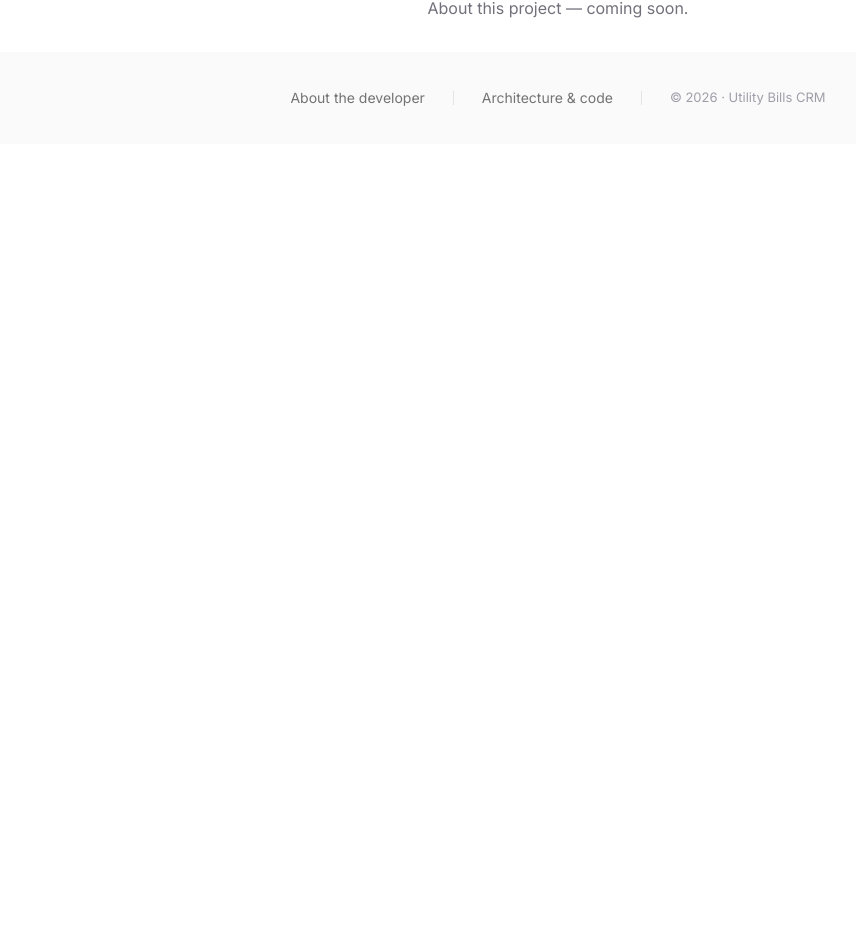
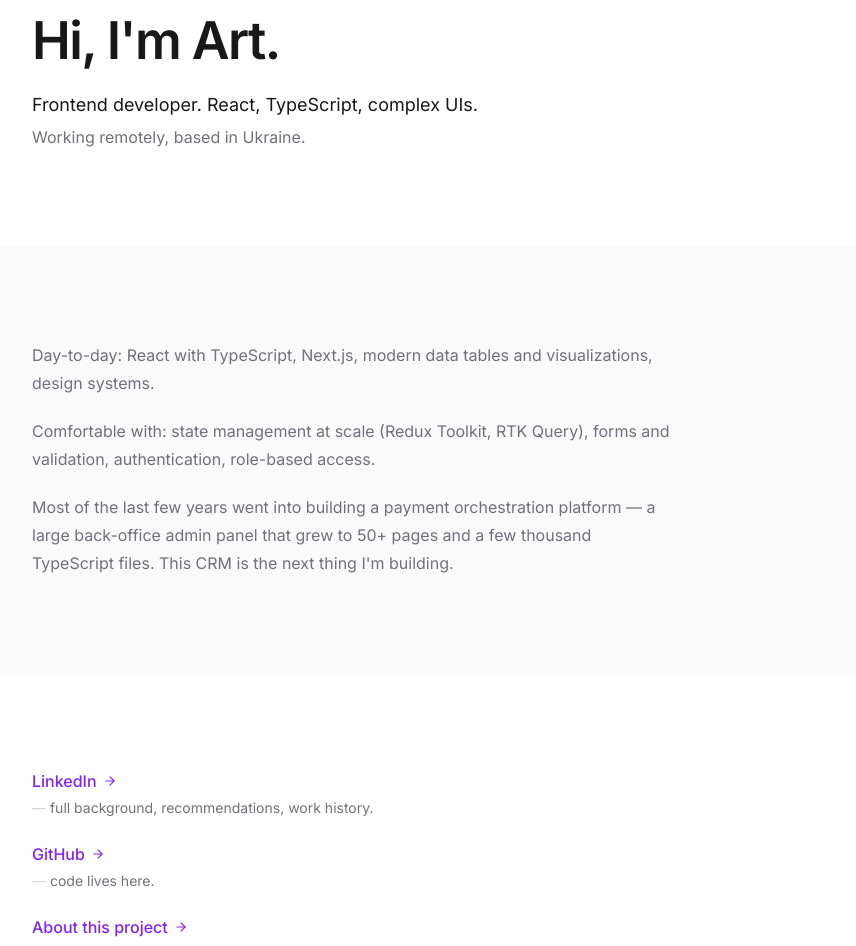
Before and after one commit to ArtLoban/utility-bills-crm, a Next.js app: page /about in a window 1280 px wide. Shown: the part 140-1086 px from the top of the page, without its empty margins (82-938 px from the left). Before the commit the page ends 800 px from the top, so only its background shows below. Built offline with nearby package versions, Linux system fonts and the light colour scheme; no server answers.

Commit message:
feat: implement about page with translations

```diff
--- a/app/(public)/about/page.tsx
+++ b/app/(public)/about/page.tsx
@@ -1,10 +1,91 @@
-export default function AboutPage() {
+import Link from "next/link";
+import { ArrowRight } from "lucide-react";
+import { getTranslations } from "next-intl/server";
+import { ROUTES } from "@/lib/routes";
+
+export default async function AboutPage() {
+  const t = await getTranslations("landing");
+
   return (
-    <div className="flex flex-1 flex-col items-center justify-center gap-4 p-8">
-      <h1 className="text-2xl font-semibold tracking-tight text-zinc-900 dark:text-zinc-50">
-        About
-      </h1>
-      <p className="text-zinc-500 dark:text-zinc-400">About this project — coming soon.</p>
-    </div>
+    <>
+      {/* § 1 Hero */}
+      <section className="py-24">
+        <div className="mx-auto max-w-[1100px] px-6">
+          <div className="max-w-[640px]">
+            <h1 className="mb-5 text-[clamp(34px,4.5vw,52px)] leading-[1.12] font-semibold tracking-[-0.03em] text-zinc-900 dark:text-zinc-50">
+              {t("about.hero.h1")}
+            </h1>
+            <p className="mb-1.5 text-[18px] leading-relaxed text-zinc-900 dark:text-zinc-50">
+              {t("about.hero.role")}
+            </p>
+            <p className="text-[16px] text-zinc-500">{t("about.hero.location")}</p>
+          </div>
+        </div>
+      </section>
+
+      {/* § 2 What I work with */}
+      <section className="bg-zinc-100/45 py-24 dark:bg-zinc-900/80">
+        <div className="mx-auto max-w-[1100px] px-6">
+          <div className="flex max-w-[640px] flex-col gap-5">
+            <p className="text-[16px] leading-[1.75] text-zinc-500">{t("about.prose.p1")}</p>
+            <p className="text-[16px] leading-[1.75] text-zinc-500">{t("about.prose.p2")}</p>
+            <p className="text-[16px] leading-[1.75] text-zinc-500">{t("about.prose.p3")}</p>
+          </div>
+        </div>
+      </section>
+
+      {/* § 3 See more */}
+      <section className="py-24">
+        <div className="mx-auto max-w-[1100px] px-6">
+          <div className="max-w-[640px]">
+            <div className="flex flex-col gap-6">
+              <div className="flex flex-col gap-1">
+                <a
+                  href="https://linkedin.com"
+                  target="_blank"
+                  rel="noopener noreferrer"
+                  className="inline-flex items-center gap-1.5 text-[16px] font-medium text-violet-600 transition-opacity hover:opacity-75 dark:text-violet-400"
+                >
+                  LinkedIn <ArrowRight className="size-3.5" strokeWidth={2} />
+                </a>
+                <span className="text-[14px] text-zinc-500">
+                  <span className="text-zinc-300 dark:text-zinc-600">—</span>{" "}
+                  {t("about.links.linkedinCaption")}
+                </span>
+              </div>
+
+              <div className="flex flex-col gap-1">
+                <a
+                  href="https://github.com"
+                  target="_blank"
+                  rel="noopener noreferrer"
+                  className="inline-flex items-center gap-1.5 text-[16px] font-medium text-violet-600 transition-opacity hover:opacity-75 dark:text-violet-400"
+                >
+                  GitHub <ArrowRight className="size-3.5" strokeWidth={2} />
+                </a>
+                <span className="text-[14px] text-zinc-500">
+                  <span className="text-zinc-300 dark:text-zinc-600">—</span>{" "}
+                  {t("about.links.githubCaption")}
+                </span>
+              </div>
+
+              <div className="flex flex-col gap-1">
+                <Link
+                  href={ROUTES.project}
+                  className="inline-flex items-center gap-1.5 text-[16px] font-medium text-violet-600 transition-opacity hover:opacity-75 dark:text-violet-400"
+                >
+                  {t("about.links.projectLabel")}{" "}
+                  <ArrowRight className="size-3.5" strokeWidth={2} />
+                </Link>
+                <span className="text-[14px] text-zinc-500">
+                  <span className="text-zinc-300 dark:text-zinc-600">—</span>{" "}
+                  {t("about.links.projectCaption")}
+                </span>
+              </div>
+            </div>
+          </div>
+        </div>
+      </section>
+    </>
   );
 }
--- a/messages/en.json
+++ b/messages/en.json
@@ -57,6 +57,24 @@
       "sectionTitle": "How it's built",
       "description": "Built with <b>Next.js</b>, <b>TypeScript</b>, <b>PostgreSQL</b>, <b>Drizzle ORM</b>, <b>Auth.js</b>, <b>shadcn/ui</b>, and <b>Tailwind</b>.",
       "link": "Architecture deep-dive"
+    },
+    "about": {
+      "hero": {
+        "h1": "Hi, I'm Art.",
+        "role": "Frontend developer. React, TypeScript, complex UIs.",
+        "location": "Working remotely, based in Ukraine."
+      },
+      "prose": {
+        "p1": "Day-to-day: React with TypeScript, Next.js, modern data tables and visualizations, design systems.",
+        "p2": "Comfortable with: state management at scale (Redux Toolkit, RTK Query), forms and validation, authentication, role-based access.",
+        "p3": "Most of the last few years went into building a payment orchestration platform — a large back-office admin panel that grew to 50+ pages and a few thousand TypeScript files. This CRM is the next thing I'm building."
+      },
+      "links": {
+        "linkedinCaption": "full background, recommendations, work history.",
+        "githubCaption": "code lives here.",
+        "projectLabel": "About this project",
+        "projectCaption": "architecture, decisions, stack rationale."
+      }
     }
   },
   "auth": {
--- a/messages/ru.json
+++ b/messages/ru.json
@@ -57,6 +57,24 @@
       "sectionTitle": "Как это устроено",
       "description": "Создано на <b>Next.js</b>, <b>TypeScript</b>, <b>PostgreSQL</b>, <b>Drizzle ORM</b>, <b>Auth.js</b>, <b>shadcn/ui</b> и <b>Tailwind</b>.",
       "link": "Архитектурный разбор"
+    },
+    "about": {
+      "hero": {
+        "h1": "Привет, я Арт.",
+        "role": "Frontend-разработчик. React, TypeScript, сложные интерфейсы.",
+        "location": "Работаю удалённо, нахожусь в Украине."
+      },
+      "prose": {
+        "p1": "В повседневной работе: React с TypeScript, Next.js, современные таблицы данных и визуализации, дизайн-системы.",
+        "p2": "Уверенно работаю с: управлением состоянием в масштабе (Redux Toolkit, RTK Query), формами и валидацией, аутентификацией, ролевым доступом.",
+        "p3": "Большую часть последних лет я посвятил созданию платёжной оркестрации — большого бэк-офисного адмипанели, которая выросла до 50+ страниц и нескольких тысяч TypeScript-файлов. Эта CRM — то, что я строю сейчас."
+      },
+      "links": {
+        "linkedinCaption": "полный профиль, рекомендации, история работы.",
+        "githubCaption": "код живёт здесь.",
+        "projectLabel": "Об этом проекте",
+        "projectCaption": "архитектура, решения, обоснование стека."
+      }
     }
   },
   "auth": {
--- a/messages/uk.json
+++ b/messages/uk.json
@@ -57,6 +57,24 @@
       "sectionTitle": "Як це влаштовано",
       "description": "Створено на <b>Next.js</b>, <b>TypeScript</b>, <b>PostgreSQL</b>, <b>Drizzle ORM</b>, <b>Auth.js</b>, <b>shadcn/ui</b> і <b>Tailwind</b>.",
       "link": "Архітектурний розбір"
+    },
+    "about": {
+      "hero": {
+        "h1": "Привіт, я Арт.",
+        "role": "Frontend-розробник. React, TypeScript, складні інтерфейси.",
+        "location": "Працюю віддалено, перебуваю в Україні."
+      },
+      "prose": {
+        "p1": "У повсякденній роботі: React з TypeScript, Next.js, сучасні таблиці даних і візуалізації, дизайн-системи.",
+        "p2": "Впевнено працюю з: управлінням станом у масштабі (Redux Toolkit, RTK Query), формами і валідацією, аутентифікацією, рольовим доступом.",
+        "p3": "Більшу частину останніх кількох років я присвятив побудові платіжної оркестрації — великої бек-офісної адмінпанелі, яка виросла до 50+ сторінок і кількох тисяч TypeScript-файлів. Ця CRM — те, що я будую зараз."
+      },
+      "links": {
+        "linkedinCaption": "повний профіль, рекомендації, історія роботи.",
+        "githubCaption": "код живе тут.",
+        "projectLabel": "Про цей проєкт",
+        "projectCaption": "архітектура, рішення, обґрунтування стеку."
+      }
     }
   },
   "auth": {
```
